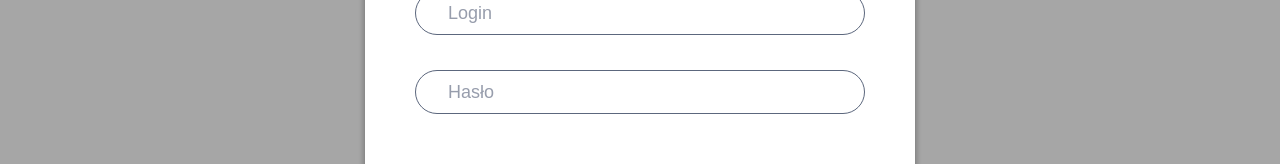
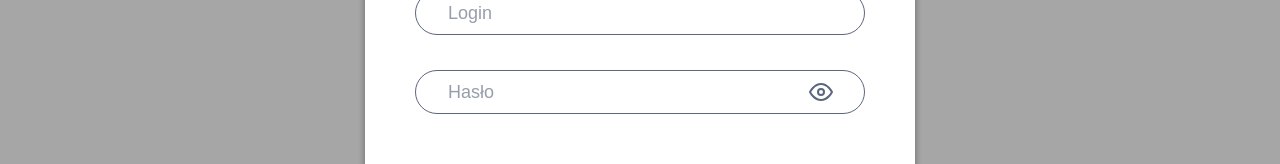
Before and after one commit to jarosik10/prototype, a React (Create React App) app: page / in a window 1280 px wide. Both pictures are taken after a click on the button "Zaloguj się". Shown: the part 290-454 px from the top of the page. Built offline with nearby package versions, Linux system fonts and the light colour scheme.

Commit message:
Show password feature and start of helper window

```diff
--- a/src/components/Form/InputField/InputField.js
+++ b/src/components/Form/InputField/InputField.js
@@ -1,10 +1,10 @@
-import React, { useState, useRef } from 'react';
+import React, { useState } from 'react';
 import styled from 'styled-components';
 import { useField } from 'formik';
 
 import Input from '../../UI/Input/Input';
+import PasswordInput from '../../UI/Input/PasswordInput/PasswordInput';
 import Label from '../../UI/Label/Label';
-import Select from '../../UI/Select/Select';
 import ErrorMessage from '../../UI/ErrorMessage/ErrorMessage';
 
 const StyledFormField = styled.div`
@@ -16,11 +16,12 @@ const StyledFormField = styled.div`
     flex: 0 0 auto;
 `;
 
-const FormField = ({ label, type, id, ...props }) => {
+const FormField = ({ label, type, id, theme, ...props }) => {
     const [isFocused, setIsFocused] = useState(false);
     const [field, meta] = useField(props);
     const errorText = meta.error && meta.touched ? meta.error : "";
     const isError = !!errorText;
+
     const handleOnFocus = (event) => {
         setIsFocused(true);
     }
@@ -30,17 +31,20 @@ const FormField = ({ label, type, id, ...props }) => {
         field.onBlur(event);
     }
 
+    let input = type === 'password' ?
+        <PasswordInput type={type} id={id} {...props} {...field} isError={isError} onBlur={(event) => handleOnBlur(event)} onFocus={handleOnFocus} />
+        : <Input type={type} id={id} {...props} {...field} isError={isError} onBlur={(event) => handleOnBlur(event)} onFocus={handleOnFocus} />
     return (
         <StyledFormField>
             <Label
                 isActive={isFocused}
                 isInputFilled={field.value.length > 0}
                 htmlFor={id}
-                >
+            >
                 {label}
             </Label>
-            <Input type={type} id={id} {...props} {...field} isError={isError} onBlur={(event) => handleOnBlur(event)} onFocus={handleOnFocus} />
-            {isError && <ErrorMessage isAbsolute error={errorText} />}
+            {input}
+            { isError && <ErrorMessage isAbsolute error={errorText} />}
         </StyledFormField>);
 }
 
--- /dev/null
+++ b/src/components/HelperWindow/HelperWindow.js
@@ -0,0 +1,68 @@
+import React from 'react';
+import styled, { withTheme } from 'styled-components';
+import { HelpCircle } from 'react-feather';
+
+const StyledWrapper = styled.div`
+    position: relative;
+`;
+
+const StyledButton = styled.button`
+    display: block;
+    border: none;
+    background: none;
+
+    svg {
+        display: block;
+    }
+`;
+
+// const WindowWrapper = styled.div`
+//     z-index: ${({ theme }) => theme.zindex.level9};
+//     position: absolute;
+//     top: 0;
+//     left: 100%;
+
+// `;
+
+const HelperContent = styled.div`
+    z-index: ${({ theme }) => theme.zindex.level9};
+    position: absolute;
+    background-color: ${({ theme }) => theme.colors.white};
+    border: 1px solid ${({ theme }) => theme.colors.lightGray};
+    border-radius: 12px;
+    box-shadow: 1px 1px 3px 0px rgba(0, 0, 0, 0.2);
+    padding: 8px;
+    bottom: 120%;
+    left: 0;
+
+    ::before {
+        content: '';
+        position: absolute;
+        right: 100%;
+        top: 10px;
+        width: 0;
+        height: 0;
+        border-top: 10px solid transparent;
+        border-bottom: 10px solid transparent;
+        border-right:10px solid ${({ theme }) => theme.colors.lightGray};;
+    }
+`;
+
+
+const HelperWindow = ({ theme, children }) => {
+    return (
+        <StyledWrapper>
+            <StyledButton type='button'>
+                <HelpCircle color={theme.colors.darkGray} size={24} />
+            </StyledButton>
+            {/* <WindowWrapper> */}
+            {/* <Arror /> */}
+            <HelperContent>
+                {children}
+            </HelperContent>
+            {/* </WindowWrapper> */}
+        </StyledWrapper>
+    );
+}
+
+export default withTheme(HelperWindow);
--- a/src/components/Login/Login.js
+++ b/src/components/Login/Login.js
@@ -50,6 +50,7 @@ const Login = ({ closeLogin, openRegistration }) => {
             <H2>Zaloguj się</H2>
             <Formik
                 initialValues={{ login: '', password: '' }} onSubmit={(values, { setSubmitting }) => {
+                    console.log('Submitting');
                     setSubmitting(true);
                     // Async call
                     setTimeout(() => {
--- a/src/components/Registration/Registration.js
+++ b/src/components/Registration/Registration.js
@@ -13,6 +13,7 @@ import ReturnButton from '../UI/CloseButton/CloseButton';
 import FormLink from '../Form/FormLink/FormLink';
 import SelectField from '../Form/SelectField/SelectField';
 import Select from '../UI/Select/Select';
+// import HelperWindow from '../HelperWindow/HelperWindow';
 
 const StyledWrapper = styled.div`
     text-align: center;
@@ -27,7 +28,7 @@ const StyledReCAPTCHA = styled(ReCAPTCHA)`
     margin: 0 auto;
     transform-origin: center;
 
-    ${({theme}) => theme.media.smallTablet} {
+    ${({ theme }) => theme.media.smallTablet} {
         transform: unset
     }
 `
@@ -45,14 +46,17 @@ const InlineFields = styled.div`
     }
 `;
 
-const StyledGroupLabel = styled.p`
+const StyledGroupLabel = styled.div`
+    z-index: ${({ theme }) => theme.zindex.level9};
     flex: 0 0 auto;
     font-size: 18px;
     margin: 0 auto 12px;
     color: ${({ theme }) => theme.colors.darkGray};
+    display: flex;
+    align-items: center;
 `;
 
-const Registration = ({ closeRegistration, openLogin }) => {
+const Registration = ({ closeRegistration, openLogin, theme }) => {
     const validationSchema = yup.object({
         login: yup.string().required('Pole obowiązkowe!').min(6, 'Login musi składać się z co najmniej 6 znaków!'),
         email: yup.string().email('Niepoprawny email!').required('Pole obowiązkowe!'),
@@ -111,7 +115,12 @@ const Registration = ({ closeRegistration, openLogin }) => {
                         <InputField type='text' name='email' id='email' label='Email' />
                         <InputField type='password' name='password' id='password' label='Hasło' />
                         <InputField type='password' name='repeatPassword' id='repeatPassword' label='Powtórz hasło' />
-                        <StyledGroupLabel>Data urodzenia</StyledGroupLabel>
+                        <StyledGroupLabel>
+                            Data urodzenia
+                            {/* <HelperWindow>
+                                <p>Potrzebujemy daty twoich urodzin, ponieważ niektóre produkty oferowane w naszym serwisie dostępne są od lat 16 lub 18.</p>
+                            </HelperWindow> */}
+                        </StyledGroupLabel>
                         <InlineFields>
                             <SelectField type='select' name='birthDate.day' id='day' value=''>
                                 <option value='' disabled>Dzień</option>
--- a/src/components/UI/Input/Input.js
+++ b/src/components/UI/Input/Input.js
@@ -1,4 +1,4 @@
-import React from 'react';
+import React, {forwardRef} from 'react';
 import styled from 'styled-components';
 
 const StyledInput = styled.input`
@@ -11,8 +11,8 @@ const StyledInput = styled.input`
     outline: none;
 `;
 
-const Input = (props) => {
-    return <StyledInput {...props} />
-}
+const Input = forwardRef((props, ref) => {
+    return <StyledInput ref={ref} {...props} />
+});
 
 export default Input;
--- /dev/null
+++ b/src/components/UI/Input/PasswordInput/PasswordInput.js
@@ -0,0 +1,52 @@
+import React, { useState, useRef } from 'react';
+import styled, { withTheme } from 'styled-components';
+import { Eye, EyeOff } from "react-feather";
+
+import Input from '../Input';
+
+const StyledButton = styled.button`
+    position: absolute;
+    border: none;
+    background: none;
+    right: 32px;
+    padding: 0;
+    cursor: pointer;
+
+    svg {
+        display: block;
+    }
+`;
+
+const PasswordInput = ({ type, theme, ...props }) => {
+    const [showPassword, setShowPassword] = useState(false);
+    const inputRef = useRef(null);
+
+    const toggleShowPassword = () => {
+        setShowPassword((prevState) => !prevState);
+    }
+
+    const focusEndOfTheInput = () => {
+        const input = inputRef.current;
+        setTimeout(() => {
+            input.focus();
+            input.setSelectionRange(input.value.length, input.value.length);
+        }, 0);
+    }
+
+    const handleOnClick = () => {
+        toggleShowPassword();
+        focusEndOfTheInput();
+    }
+
+    return (
+        <>
+            <Input ref={inputRef} type={showPassword ? 'text' : 'password'} {...props} />
+            <StyledButton type='button' onClick={handleOnClick}>
+                {showPassword ? <EyeOff color={theme.colors.darkGray} size={24} /> : <Eye color={theme.colors.darkGray} size={24} />}
+            </StyledButton>
+        </>
+    );
+
+}
+
+export default withTheme(PasswordInput);
```
